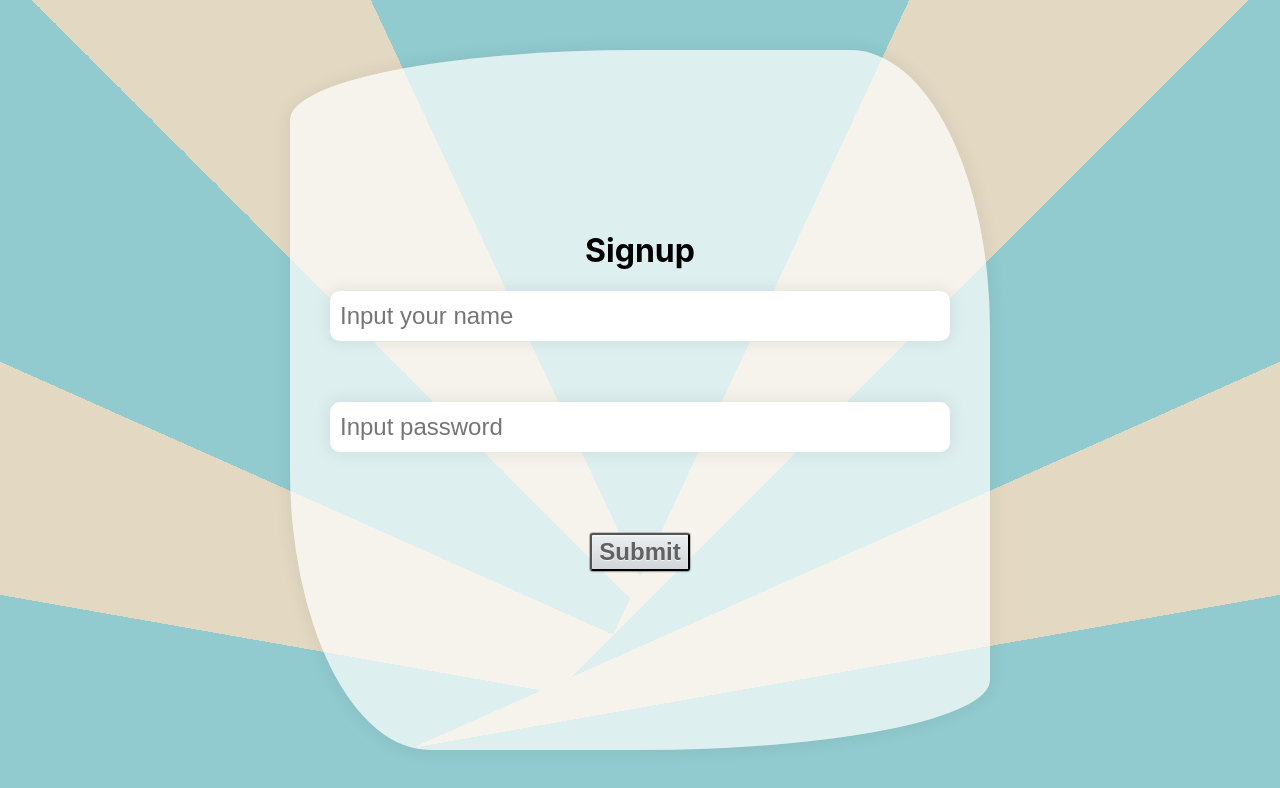
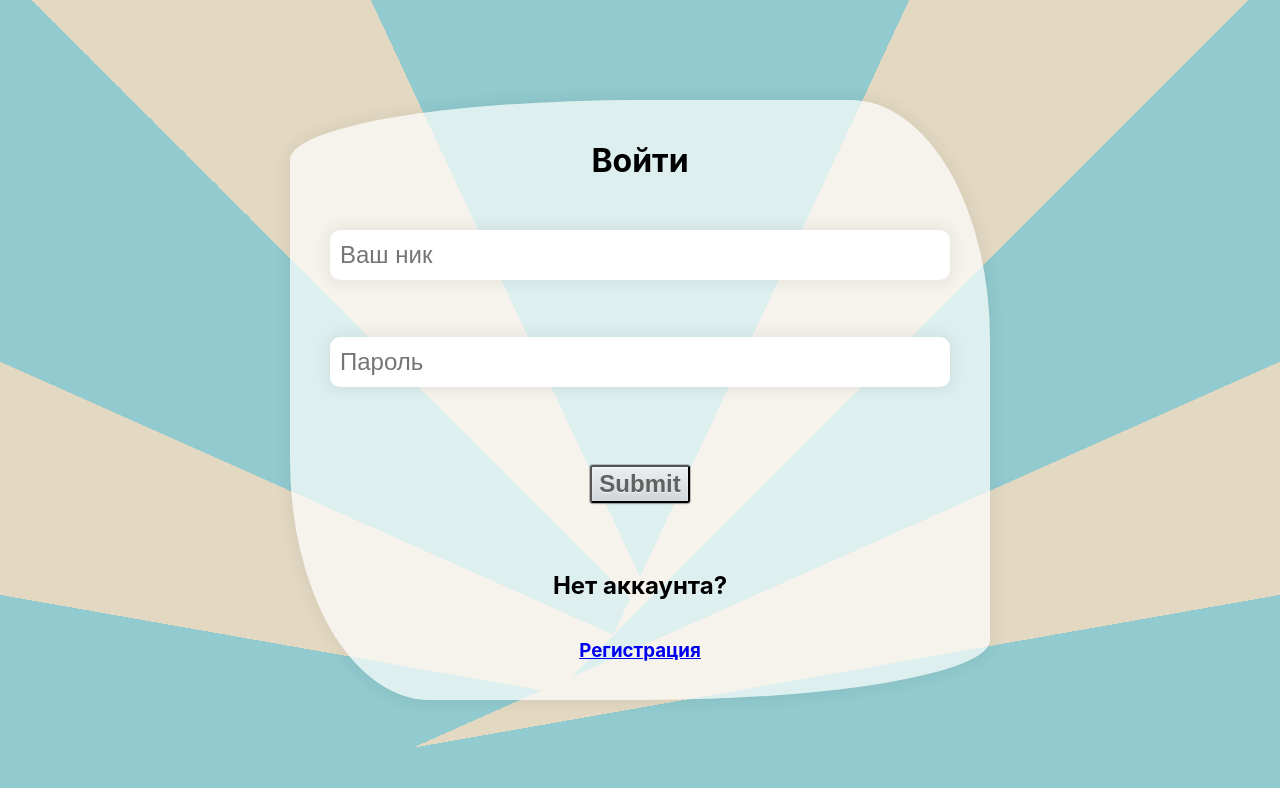
Before and after one commit to VikkyAblaeva/frontend-project-12, a React (Create React App) app in the folder frontend/: page /login in a window 1280 px wide. Shown: the top 788 px of the page. Built offline with nearby package versions, Linux system fonts and the light colour scheme.

Commit message:
fix signup form & create login form & add routing

```diff
--- a/frontend/package.json
+++ b/frontend/package.json
@@ -11,6 +11,7 @@
     "formik": "^2.2.9",
     "react": "^18.2.0",
     "react-dom": "^18.2.0",
+    "react-router-dom": "^6.8.0",
     "react-scripts": "5.0.1",
     "web-vitals": "^2.1.4",
     "yup": "^0.32.11"
--- a/frontend/public/index.html
+++ b/frontend/public/index.html
@@ -2,42 +2,17 @@
 <html lang="en">
   <head>
     <meta charset="utf-8" />
-    <link rel="icon" href="%PUBLIC_URL%/favicon.ico" />
+    <link rel="icon" href="./favicon.ico" />
     <meta name="viewport" content="width=device-width, initial-scale=1" />
     <meta name="theme-color" content="#000000" />
     <meta
       name="description"
       content="Web site created using create-react-app"
     />
-    <link rel="apple-touch-icon" href="%PUBLIC_URL%/logo192.png" />
-    <!--
-      manifest.json provides metadata used when your web app is installed on a
-      user's mobile device or desktop. See https://developers.google.com/web/fundamentals/web-app-manifest/
-    -->
-    <link rel="manifest" href="%PUBLIC_URL%/manifest.json" />
-    <!--
-      Notice the use of %PUBLIC_URL% in the tags above.
-      It will be replaced with the URL of the `public` folder during the build.
-      Only files inside the `public` folder can be referenced from the HTML.
-
-      Unlike "/favicon.ico" or "favicon.ico", "%PUBLIC_URL%/favicon.ico" will
-      work correctly both with client-side routing and a non-root public URL.
-      Learn how to configure a non-root public URL by running `npm run build`.
-    -->
-    <title>React App</title>
+    <title>Chat on React</title>
   </head>
   <body>
     <noscript>You need to enable JavaScript to run this app.</noscript>
     <div id="root"></div>
-    <!--
-      This HTML file is a template.
-      If you open it directly in the browser, you will see an empty page.
-
-      You can add webfonts, meta tags, or analytics to this file.
-      The build step will place the bundled scripts into the <body> tag.
-
-      To begin the development, run `npm start` or `yarn start`.
-      To create a production bundle, use `npm run build` or `yarn build`.
-    -->
   </body>
 </html>
--- a/frontend/src/App.js
+++ b/frontend/src/App.js
@@ -1,61 +1,20 @@
+import React from 'react';
+import { Routes, Route } from 'react-router-dom';
+import Signup from './routes/Signup.jsx';
+import Login from './routes/Login.jsx';
+import Root from './routes/root.jsx';
+import ErrorPage from "./routes/error-page.jsx";
 import './App.css';
-import React from 'react';
-import { Formik, Form, Field } from 'formik';
-import * as Yup from 'yup';
 
-const SignupSchema = Yup.object().shape({
-    firstName: Yup.string()
-      .min(2, 'Too Short!')
-      .max(50, 'Too Long!')
-      .required('This field cannot be empty'),
-      password: Yup.string()
-      .min(2, 'Too Short!')
-      .max(50, 'Too Long!')
-      .required('This field cannot be empty'),
-  });
-
-function App() {
+const App = () => {
   return (
-    <div className='container'>
-     <h1>Signup</h1>
-     <Formik
-       initialValues={{
-         firstName: '',
-         password: '',
-       }}
-       validationSchema={SignupSchema}
-       onSubmit={values => {
-         // same shape as initial values
-         console.log(values);
-       }}
-     >
-       {({ errors, touched }) => (
-         <Form>
-           <Field
-           name="firstName"
-           label="Name"
-           type="text"
-           placeholder="Input your name"
-           />
-           {errors.firstName && touched.firstName ? (
-             <div className='error one'>{errors.firstName}</div>
-           ) : null}
-
-           <Field
-            label="Password"
-            type="password"
-            name="password"
-            placeholder="Input password"
-            />
-            {errors.password && touched.password ? (
-             <div className='error two'>{errors.password}</div>
-           ) : null}
-           <button className="butt" type="submit">Submit</button>
-         </Form>
-       )}
-     </Formik>
-   </div>
+    <Routes>
+      <Route path="/signup" element={<Signup/>}/>
+      <Route path="/login" element={<Login/>}/>
+      <Route path="/" element={<Root/>}/>
+      <Route path='*' element={<ErrorPage/>}/>
+    </Routes>
   );
-}
+};
 
 export default App;
--- a/frontend/src/index.css
+++ b/frontend/src/index.css
@@ -51,21 +51,29 @@ input {
 	left: 0;
 	right: 0;
 	margin: auto;
+  color: darkred;
+  position: absolute;
 }
 
 .one {
-  position: absolute;
-  top: 18%;
+  top: 19%;
 }
 
 .two {
-  position: absolute;
+  bottom: 51%;
+}
+
+.three {
+  bottom: 28%;
+}
+
+.four {
   bottom: 37%;
 }
 
 .container {
   width: 700px;
-  height: 700px;
+  height: 600px;
   display: flex;
   flex-direction: column;
   justify-content: center;
@@ -74,16 +82,16 @@ input {
   box-shadow:0 0 15px 4px rgba(0,0,0,0.06);
 }
 
-h1 {
+h1, h2, h3 {
   text-align: center;
 }
 
 form {
   position: relative;
-  min-height: 300px;
+  min-height: 350px;
   display: flex;
   flex-direction: column;
-  justify-content: space-between;
+  justify-content: space-around;
 }
 
 #root {
--- a/frontend/src/index.js
+++ b/frontend/src/index.js
@@ -1,31 +1,19 @@
 import React from 'react';
 import ReactDOM from 'react-dom/client';
 import {
-  createBrowserRouter,
-  RouterProvider,
+  BrowserRouter,
 } from "react-router-dom";
 import './index.css';
-import Root from './routes/root';
+
 import App from './App';
 import reportWebVitals from './reportWebVitals';
-import ErrorPage from "./error-page";
-
-const router = createBrowserRouter([
-  {
-    path: "/",
-    element: <Root />,
-    errorElement: <ErrorPage />,
-  },
-  {
-    path: "/login",
-    element: <App />,
-  },
-]);
 
 const root = ReactDOM.createRoot(document.getElementById('root'));
 root.render(
   <React.StrictMode>
-    <RouterProvider router={router} />
+    <BrowserRouter>
+    <App />
+    </BrowserRouter>
   </React.StrictMode>
 );
 
--- /dev/null
+++ b/frontend/src/routes/Login.jsx
@@ -0,0 +1,55 @@
+import { Formik, Form, Field } from 'formik';
+import * as Yup from 'yup';
+import React from 'react';
+import { Link } from 'react-router-dom';
+
+const LoginSchema = Yup.object().shape({
+    //firstName: Yup.string()
+    //.required('This field cannot be empty'),
+    //password: Yup.string()
+    //.required('Неверные имя пользователя или пароль'),
+  });
+
+const Login = () => {
+  return (
+    <div className='container'>
+     <h1>Войти</h1>
+     <Formik
+       initialValues={{
+         firstName: '',
+         password: '',
+       }}
+       validationSchema={LoginSchema}
+       onSubmit={values => {
+         // same shape as initial values
+         console.log(values);
+       }}
+     >
+       {({ errors, touched }) => (
+         <Form>
+           <Field
+           name="firstName"
+           label="Name"
+           type="text"
+           placeholder="Ваш ник"
+           />
+           <Field
+            label="Password"
+            type="password"
+            name="password"
+            placeholder="Пароль"
+            />
+            {errors.password && touched.password ? (
+             <div className='error four'>{errors.password}</div>
+           ) : null}
+           <button className="butt" type="submit">Submit</button>
+         </Form>
+       )}
+     </Formik>
+     <h2>Нет аккаунта?</h2>
+     <Link to="/signup"><h3>Регистрация</h3></Link>
+   </div>
+  );
+};
+
+export default Login;
--- /dev/null
+++ b/frontend/src/routes/Signup.jsx
@@ -0,0 +1,70 @@
+import { Formik, Form, Field } from 'formik';
+import * as Yup from 'yup';
+import React from 'react';
+
+const SignupSchema = Yup.object().shape({
+    firstName: Yup.string()
+      .min(3, 'От 3 до 20 символов')
+      .max(50, 'Не более 50 символов')
+      .required('Обязательное поле'),
+    password: Yup.string()
+      .min(6, 'Не менее 6 символов')
+      .max(50, 'Не более 50 символов')
+      .required('Обязательное поле'),
+    confirmPassword: Yup.string().required('Пароли должны совпадать').oneOf([Yup.ref('password'), null], 'Пароли должны совпадать'),
+  });
+
+const Signup = () => {
+  return (
+    <div className='container'>
+     <h1>Регистрация</h1>
+     <Formik
+       initialValues={{
+         firstName: '',
+         password: '',
+         confirmPassword: ''
+       }}
+       validationSchema={SignupSchema}
+       onSubmit={values => {
+         // same shape as initial values
+         console.log(values);
+       }}
+     >
+       {({ values, errors, touched, handleChange, handleBlur, handleSubmit, isValid }) => (
+         <Form>
+           <Field
+           name="firstName"
+           label="Name"
+           type="text"
+           placeholder="Имя пользователя"
+           />
+           {errors.firstName && touched.firstName ? (
+             <div className='error one'>{errors.firstName}</div>
+           ) : null}
+           <Field
+            label="Password"
+            type="password"
+            name="password"
+            placeholder="Пароль"
+            />
+            {errors.password && touched.password ? (
+             <div className='error two'>{errors.password}</div>
+           ) : null}
+           <Field
+            label="confirmPassword"
+            type="password"
+            name="confirmPassword"
+            placeholder="Подтвердите пароль"
+            />
+            {errors.confirmPassword && touched.confirmPassword ? (
+             <div className='error three'>{errors.confirmPassword}</div>
+           ) : null}
+           <button className="butt" type="submit">Submit</button>
+         </Form>
+       )}
+     </Formik>
+   </div>
+  );
+};
+
+export default Signup;
--- a/frontend/src/routes/error-page.jsx
+++ b/frontend/src/routes/error-page.jsx
@@ -1,16 +1,11 @@
-import { useRouteError } from "react-router-dom";
-
-export default function ErrorPage() {
-  const error = useRouteError();
-  console.error(error);
-
+const ErrorPage = () => {
   return (
-    <div>
+    <div className='container'>
       <h1>Oops!</h1>
-      <p>Sorry, an unexpected error has occurred.</p>
-      <p>
-        <i>{error.statusText || error.message}</i>
-      </p>
+      <h2>Error 404</h2>
+      <h3>Page not found</h3>
     </div>
   );
-}
+};
+
+export default ErrorPage;
--- a/frontend/src/routes/root.jsx
+++ b/frontend/src/routes/root.jsx
@@ -1,9 +1,11 @@
-export default function Root() {
+const Root = () => {
     return (
       <>
         <div>
-          <h1>React Router Contacts</h1>
+          <h1>Chat Here</h1>
         </div>
       </>
     );
-  }
+  };
+
+export default Root;
```
Also changed, not shown: 2 other files (tests, documents, lock files or other folders).
